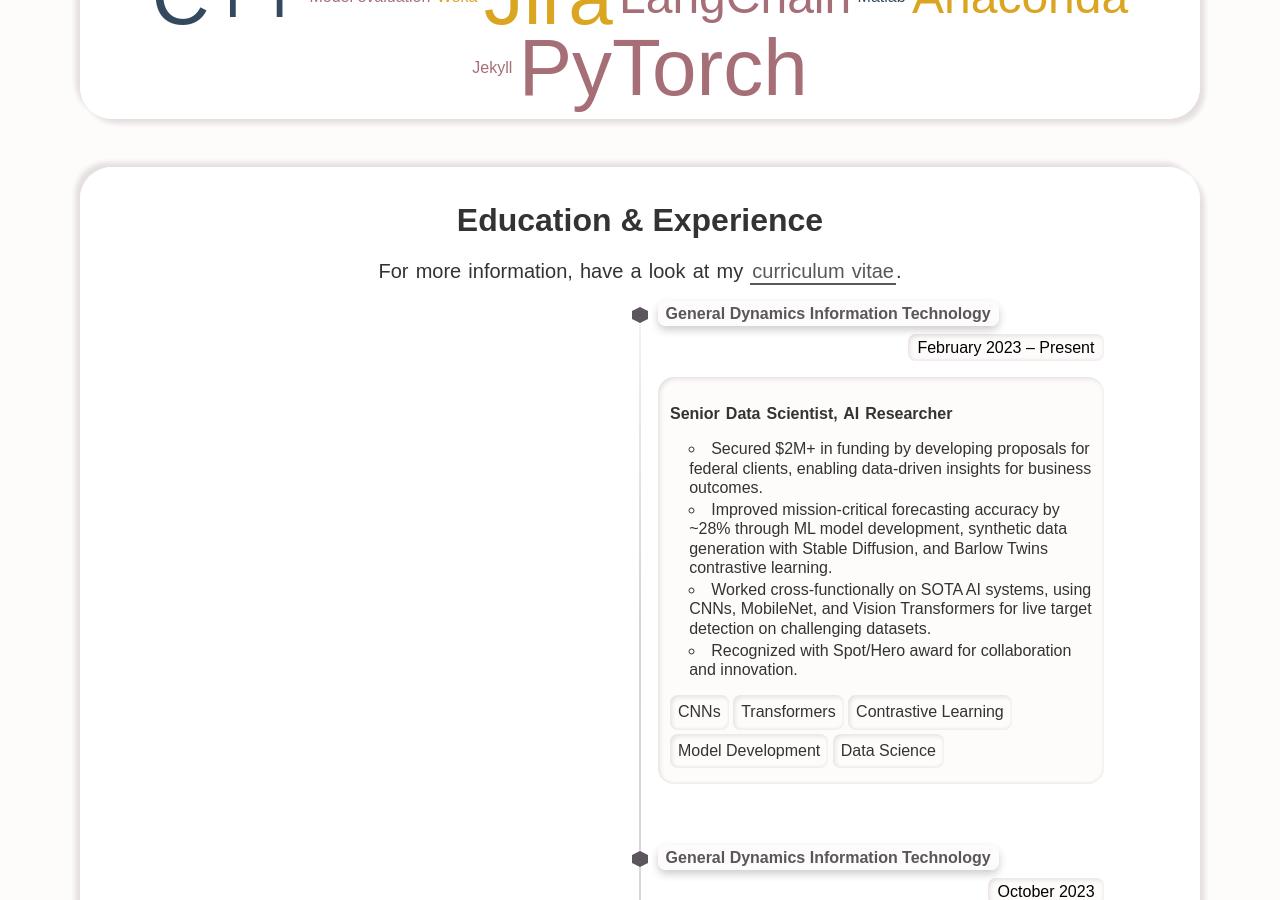
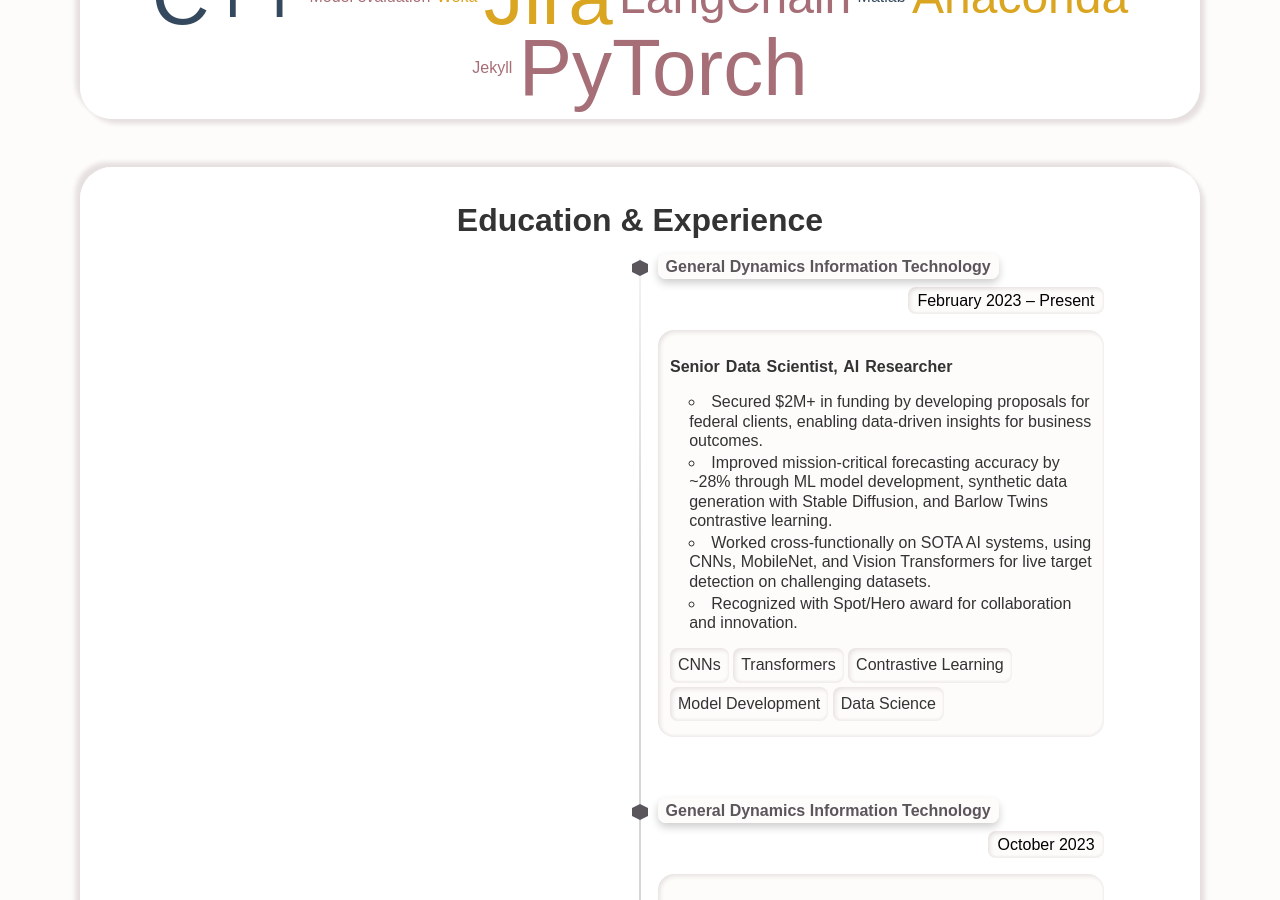
Before and after one commit to p9verma/punitaverma9.github.io, a Jekyll site: the page built from index.html, in a window 1280 px wide and 900 px high, scrolled down 1964 px. Built offline with Jekyll 4.4.1, drawn with Linux system fonts in a browser that asks for light colours.

Commit message:
remove CV

```diff
--- a/_includes/section-timeline.html
+++ b/_includes/section-timeline.html
@@ -1,9 +1,9 @@
 <h1 class="title">{{ site.timeline_title }}</h1>
 <p class="subtitle">
-  For more information, have a look at my
+<!--   For more information, have a look at my
   <a class="highlight-link" href="{{ site.cv_download_link }}" target="_blank" rel="noreferrer">
     curriculum vitae
-  </a>.
+  </a>. -->
 </p>
 
 <div class="timeline-wrapper">
```
